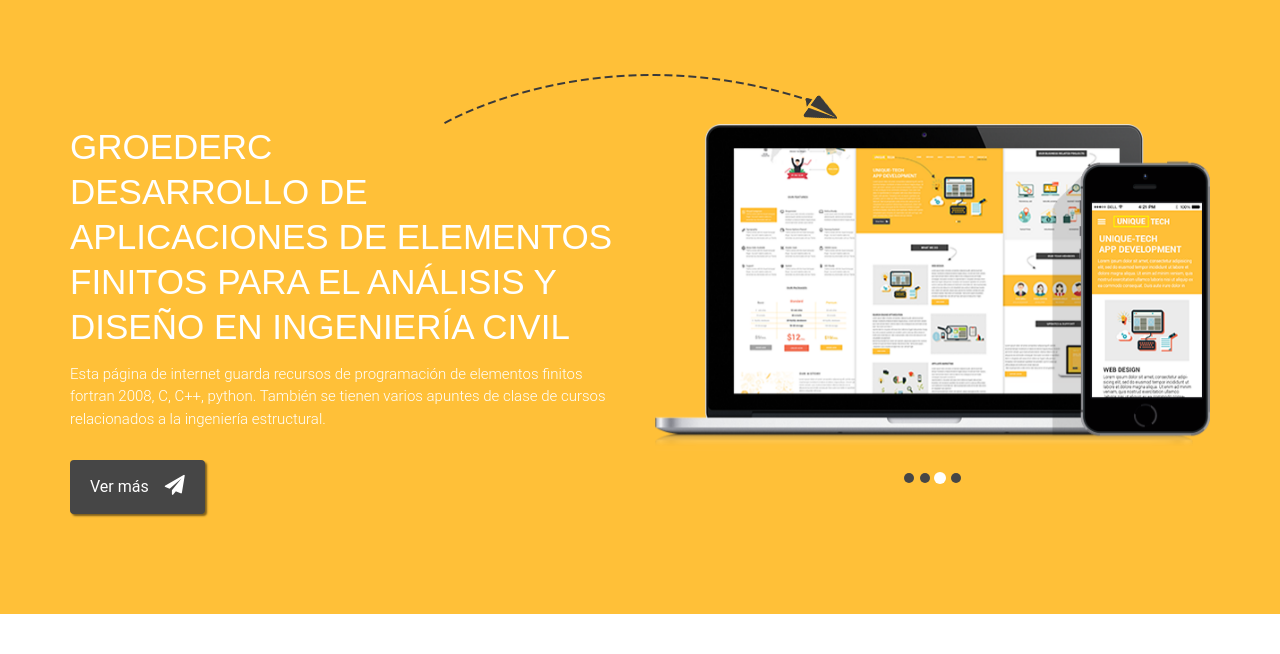
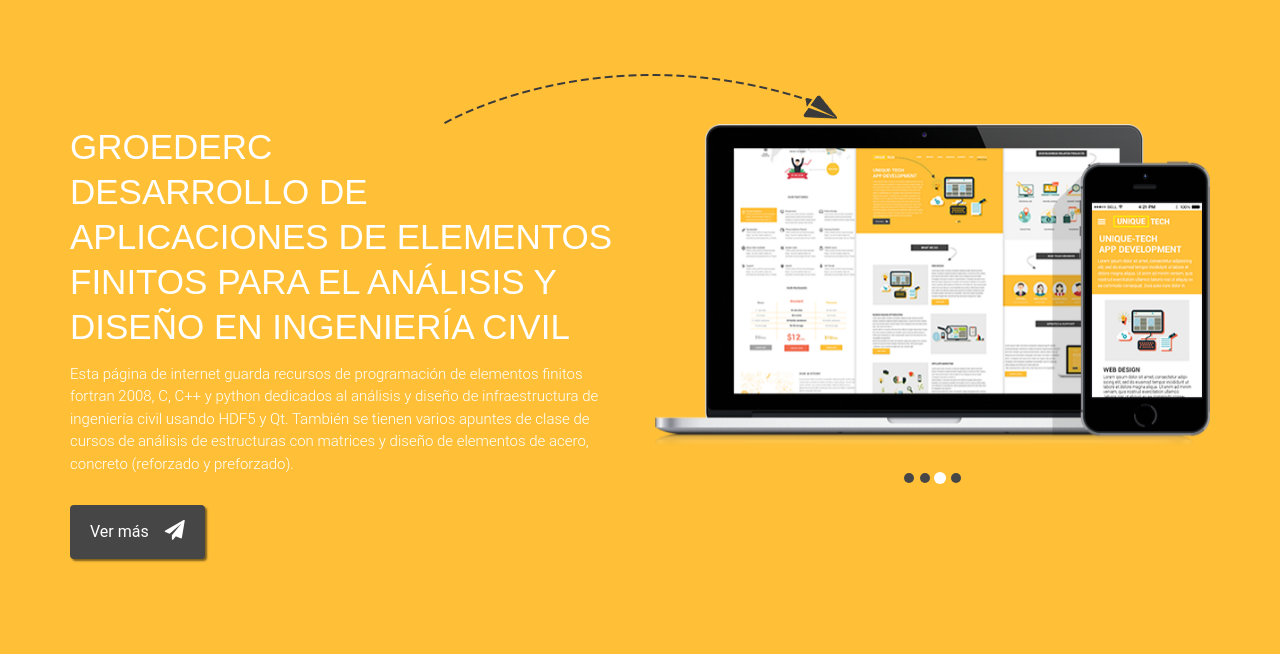
Before and after one commit to mroederc/mroederc.github.io, a plain HTML site: page index.html in a window 1280 px wide. Shown: the part 146-800 px from the top of the page. Drawn offline with Linux system fonts and the light colour scheme.

Commit message:
Update index.html

```diff
--- a/index.html
+++ b/index.html
@@ -79,8 +79,9 @@
                             <div class="unique-apps">
                                 <h2>GRoederC<br>Desarrollo de Aplicaciones de Elementos Finitos para el Análisis y Diseño en Ingeniería Civil</h2>
                                 <p>
-                                    Esta página de internet guarda recursos de programación de elementos finitos fortran 2008, C, C++, python. También
-				    se tienen varios apuntes de clase de cursos relacionados a la ingeniería estructural.
+                                    Esta página de internet guarda recursos de programación de elementos finitos fortran 2008, C, C++ y python
+				    dedicados al análisis y diseño de infraestructura de ingeniería civil usando HDF5 y Qt. También se tienen varios apuntes de clase
+				    de cursos de análisis de estructuras con matrices y diseño de elementos de acero, concreto (reforzado y preforzado).
                                 </p>
 
                                 <div class="home-btn"><button class="btn btn-primary">Ver más <span><i class="fa fa-paper-plane"></i></span></button></div>
```
